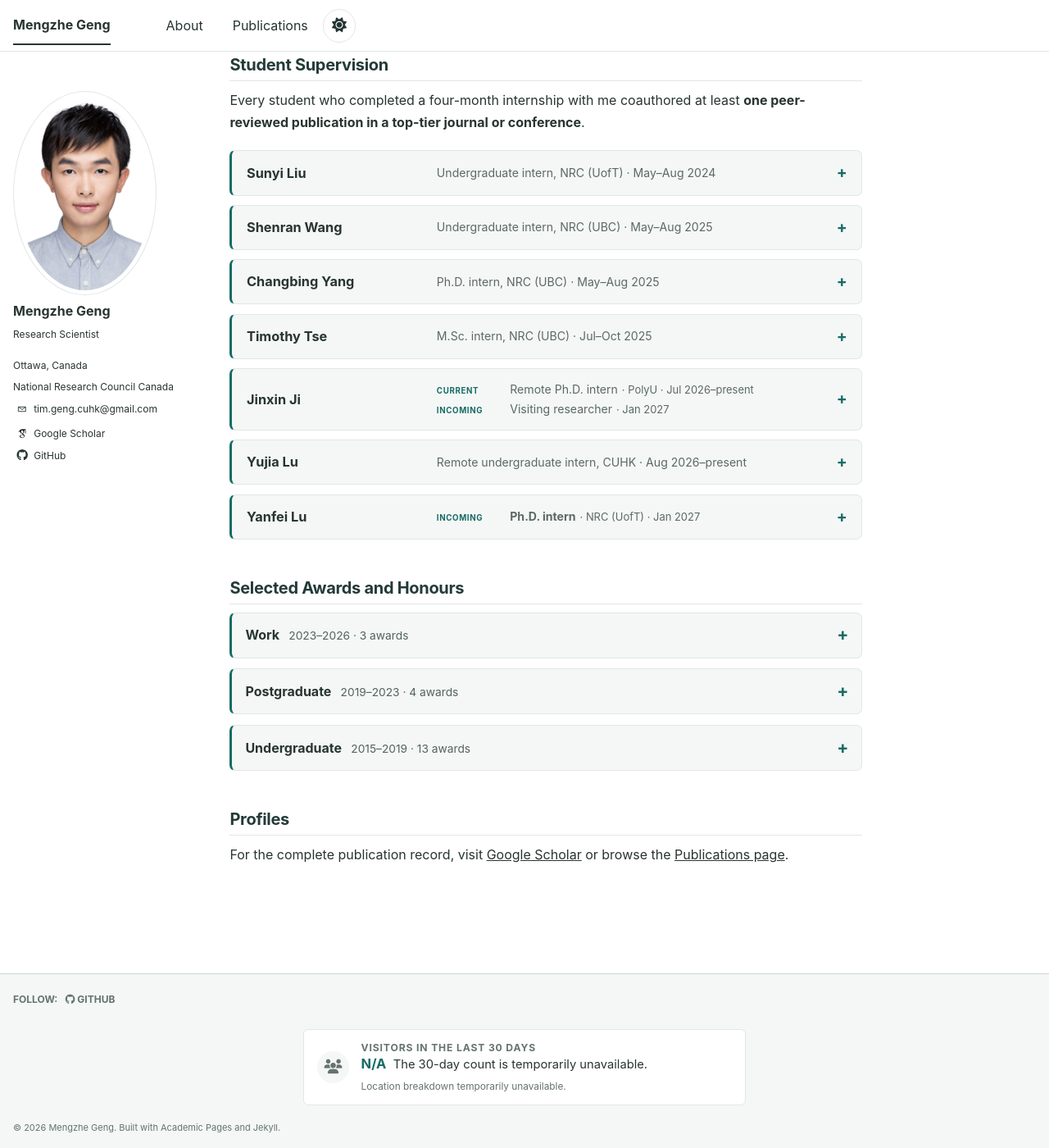
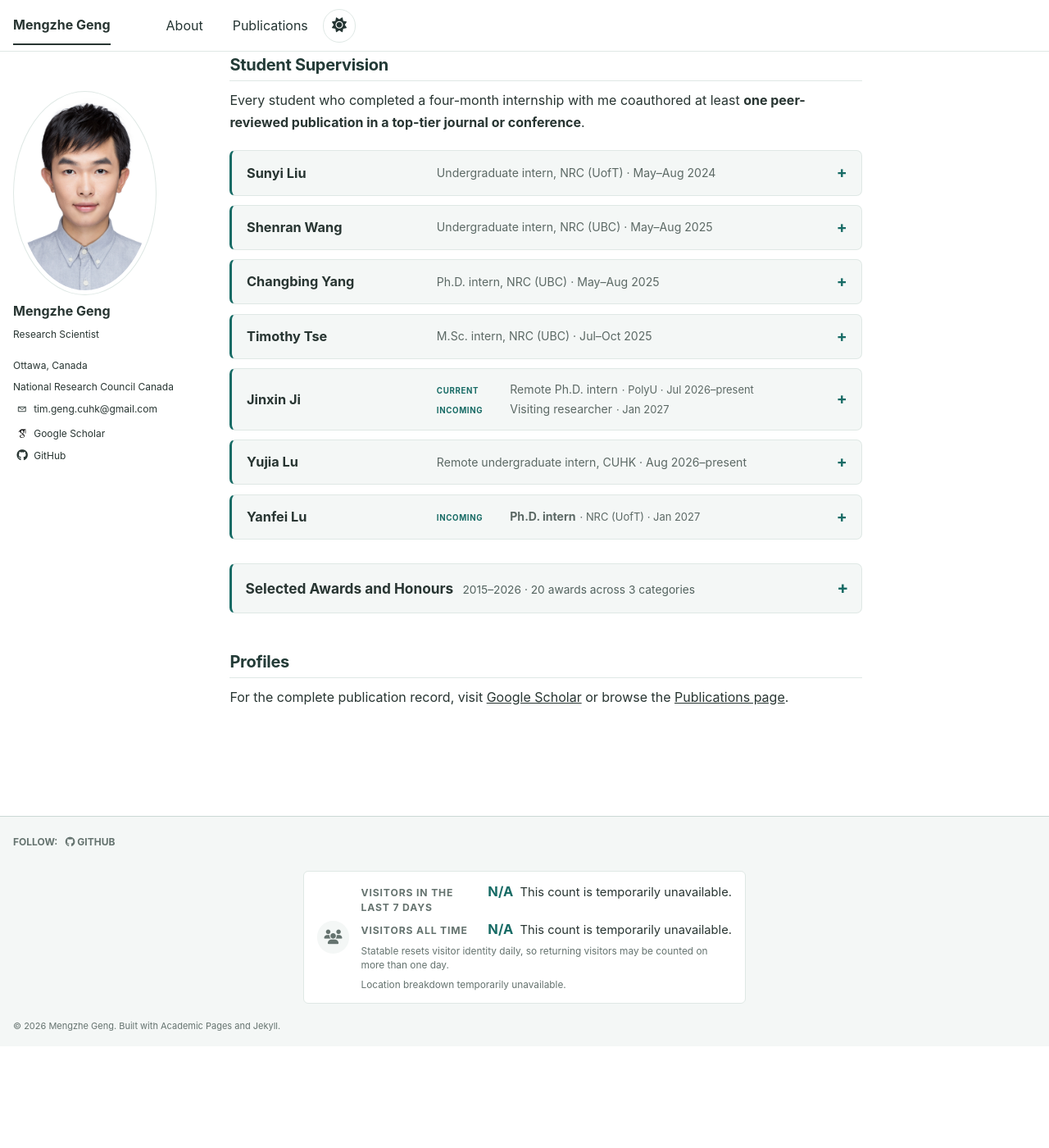
Before and after one commit to MENGZHEGENG/MENGZHEGENG.github.io, a Jekyll site: the page built from _pages/about.md, in a window 1280 px wide and 1400 px high, scrolled down 2489 px. Shown: the whole window at 82% size. Built offline with Jekyll 4.4.1, drawn with Linux system fonts in a browser that asks for light colours; some web fonts are replaced; after the commit the page ends 3765 px from its top, so only the background shows below that.

Commit message:
Update visitor metrics and collapse awards card

```diff
--- a/_includes/footer.html
+++ b/_includes/footer.html
@@ -19,30 +19,51 @@
 </div>
 {% endif %}
 
-<section class="visitor-counter" aria-labelledby="visitor-counter-title">
+<section class="visitor-counter" aria-label="Visitor statistics">
   <span class="visitor-counter__icon" aria-hidden="true">
     <i class="fas fa-users"></i>
   </span>
   <div class="visitor-counter__content">
-    <p class="visitor-counter__title" id="visitor-counter-title">Visitors in the last 30 days</p>
-    <p class="visitor-counter__reading">
-      {% if site.data.statable_visitor_count.visitors != nil %}
-        <strong>{{ site.data.statable_visitor_count.visitors }}</strong>
-        {% if site.data.statable_visitor_count.visitors == 1 %}
+    <div class="visitor-counter__metrics">
+      <div class="visitor-counter__metric">
+        <p class="visitor-counter__metric-label">Visitors in the last 7 days</p>
+        <p class="visitor-counter__metric-reading">
+          {% if site.data.statable_visitor_count.visitors_last_7_days != nil %}
+            <strong>{{ site.data.statable_visitor_count.visitors_last_7_days }}</strong>
+            {% if site.data.statable_visitor_count.visitors_last_7_days == 1 %}
               <span>visitor</span>
             {% else %}
               <span>visitors</span>
             {% endif %}
           {% else %}
             <strong aria-label="Count unavailable">N/A</strong>
-        <span>The 30-day count is temporarily unavailable.</span>
+            <span>This count is temporarily unavailable.</span>
           {% endif %}
         </p>
+      </div>
+      <div class="visitor-counter__metric">
+        <p class="visitor-counter__metric-label">Visitors all time</p>
+        <p class="visitor-counter__metric-reading">
+          {% if site.data.statable_visitor_count.visitors_all_time != nil %}
+            <strong>{{ site.data.statable_visitor_count.visitors_all_time }}</strong>
+            {% if site.data.statable_visitor_count.visitors_all_time == 1 %}
+              <span>visitor</span>
+            {% else %}
+              <span>visitors</span>
+            {% endif %}
+          {% else %}
+            <strong aria-label="Count unavailable">N/A</strong>
+            <span>This count is temporarily unavailable.</span>
+          {% endif %}
+        </p>
+      </div>
+    </div>
+    <p class="visitor-counter__note">Statable resets visitor identity daily, so returning visitors may be counted on more than one day.</p>
     {% if site.data.statable_visitor_count.countries_available and site.data.statable_visitor_count.countries.size > 0 %}
       <details class="visitor-counter__locations">
         <summary>
           <span>Visitors by location</span>
-          <span class="visitor-counter__location-total">{{ site.data.statable_visitor_count.countries.size }} locations</span>
+          <span class="visitor-counter__location-total">last 7 days · {{ site.data.statable_visitor_count.countries.size }} locations</span>
         </summary>
         <div class="visitor-counter__country-breakdown">
           <ol class="visitor-counter__country-list">
@@ -54,7 +75,7 @@
               </li>
             {% endfor %}
           </ol>
-          <p class="visitor-counter__country-note">Location estimates are approximate; counts may not add to the overall total.</p>
+          <p class="visitor-counter__country-note">Location estimates are approximate; counts may not add to the 7-day total.</p>
         </div>
       </details>
     {% else %}
--- a/_pages/about.md
+++ b/_pages/about.md
@@ -211,61 +211,59 @@ classes: wide
   </details>
 </div>
 
-<h2 id="awards">Selected Awards and Honours</h2>
-<div class="award-groups">
-  <details class="award-group">
-    <summary class="award-group__summary">
-      <span class="award-group__summary-main">
+<details id="awards" class="award-card">
+  <summary class="award-card__summary">
+    <span class="award-card__summary-main">
+      <span class="award-card__title" role="heading" aria-level="2">Selected Awards and Honours</span>
+      <span class="award-card__meta">2015–2026 · 20 awards across 3 categories</span>
+    </span>
+  </summary>
+  <div class="award-groups">
+    <section class="award-group" aria-labelledby="award-group-undergraduate">
+      <h3 class="award-group__heading" id="award-group-undergraduate">
+        <span class="award-group__title">Undergraduate</span>
+        <span class="award-group__meta">2015–2019 · 13 awards</span>
+      </h3>
+      <ul class="award-list">
+        <li class="award-item">2019 — <a href="https://www.hkxfoundation.org/aboutus" target="_blank" rel="noopener noreferrer">Finalist, Hong Kong X Foundation FYP+ Project</a></li>
+        <li class="award-item">2019 — CUHK Academic Excellence Scholarship for Non-local Students</li>
+        <li class="award-item">2019 — <strong><a href="https://www3.erg.cuhk.edu.hk/erg/Elite/Scholarship" target="_blank" rel="noopener noreferrer">CUHK ELITE Stream Student Scholarship</a></strong></li>
+        <li class="award-item">2018 — <strong>CUHK Best Project Award for Undergraduate Research Summer Internship</strong></li>
+        <li class="award-item">2018 — <a href="https://admission.cuhk.edu.hk/fees-financing-your-studies/scholarships/reaching-out-award/" target="_blank" rel="noopener noreferrer">HKSAR Government Reaching Out Award</a></li>
+        <li class="award-item">2018 — CUHK S.H. Ho College Outstanding Student Scholarship</li>
+        <li class="award-item">2017 — <strong><a href="https://admission.cuhk.edu.hk/fees-financing-your-studies/scholarships/talent-development-sch/" target="_blank" rel="noopener noreferrer">HKSAR Government Talent Development Scholarship (Innovation)</a></strong></li>
+        <li class="award-item">2017 — <strong><a href="https://www.theiet.org/impact-society/awards-prizes-and-scholarships/iet-student-prizes" target="_blank" rel="noopener noreferrer">The IET Prize</a></strong>, the Institute of Engineering and Technology</li>
+        <li class="award-item">2017 — CUHK S.H. Ho College Outstanding Student Scholarship</li>
+        <li class="award-item">2016 — <strong><a href="https://www3.erg.cuhk.edu.hk/erg/Elite/Scholarship" target="_blank" rel="noopener noreferrer">CUHK ELITE Stream Student Scholarship</a></strong></li>
+        <li class="award-item">2016 — CUHK S.H. Ho College Outstanding Student Scholarship</li>
+        <li class="award-item">2015 — <strong><a href="https://www.csclf.org/" target="_blank" rel="noopener noreferrer">The Soong Ching Ling Foundation Zhiyuan Scholarship</a></strong></li>
+        <li class="award-item">2015 — CUHK S.H. Ho College Outstanding Student Scholarship</li>
+      </ul>
+    </section>
+    <section class="award-group" aria-labelledby="award-group-postgraduate">
+      <h3 class="award-group__heading" id="award-group-postgraduate">
+        <span class="award-group__title">Postgraduate</span>
+        <span class="award-group__meta">2019–2023 · 4 awards</span>
+      </h3>
+      <ul class="award-list">
+        <li class="award-item">2023 — <strong>Valedictorian</strong>, <a href="https://www.cpr.cuhk.edu.hk/en/press/cuhk-holds-92nd-congregation-for-the-conferment-of-degrees/" target="_blank" rel="noopener noreferrer">CUHK Postgraduate Class of 2023</a></li>
+        <li class="award-item">2023 — <strong><a href="https://2023.ieeeicassp.org/outstanding-reviewer-recognitions/" target="_blank" rel="noopener noreferrer">IEEE ICASSP Outstanding Reviewer</a></strong></li>
+        <li class="award-item">2023 — <a href="https://interspeech2023.org/travel-grants/" target="_blank" rel="noopener noreferrer">ISCA INTERSPEECH Travel Grant</a></li>
+        <li class="award-item">2019–2023 — <a href="https://www.gs.cuhk.edu.hk/admissions/scholarships-fees/studentships" target="_blank" rel="noopener noreferrer">CUHK Postgraduate Studentship</a></li>
+      </ul>
+    </section>
+    <section class="award-group" aria-labelledby="award-group-work">
+      <h3 class="award-group__heading" id="award-group-work">
         <span class="award-group__title">Work</span>
         <span class="award-group__meta">2023–2026 · 3 awards</span>
-      </span>
-    </summary>
-    <ul class="award-list">
-      <li class="award-item">2026 — <strong><a href="https://www.canada.ca/en/government/system/digital-government/gcdigital-community/networking-events/digital-government-community-awards/awards.html" target="_blank" rel="noopener noreferrer">Award for Excellence in Inclusion, Diversity, Equity and Accessibility</a></strong>, Digital Government Community Awards, Government of Canada <span class="award-qualifier"><strong>One team recipient per year</strong></span></li>
-      <li class="award-item">2026 — <strong>Honourable Mention, Outstanding Achievement Award</strong>, NRC Inclusive Innovation Award, National Research Council Canada <span class="award-qualifier"><strong>One team recipient per year</strong></span></li>
-      <li class="award-item">2025 — <strong>IEEE Signal Processing Society Top 25 Downloaded Article (2024–2025),</strong> <a class="award-article-title" href="https://ieeexplore.ieee.org/document/10584335/" target="_blank" rel="noopener noreferrer">“Self-Supervised ASR Models and Features for Dysarthric and Elderly Speech Recognition”</a>, <em>IEEE/ACM Transactions on Audio, Speech, and Language Processing</em>, IEEE Xplore</li>
-    </ul>
-  </details>
-
-  <details class="award-group">
-    <summary class="award-group__summary">
-      <span class="award-group__summary-main">
-        <span class="award-group__title">Postgraduate</span>
-        <span class="award-group__meta">2019–2023 · 4 awards</span>
-      </span>
-    </summary>
-    <ul class="award-list">
-      <li class="award-item">2023 — <strong>Valedictorian</strong>, <a href="https://www.cpr.cuhk.edu.hk/en/press/cuhk-holds-92nd-congregation-for-the-conferment-of-degrees/" target="_blank" rel="noopener noreferrer">CUHK Postgraduate Class of 2023</a></li>
-      <li class="award-item">2023 — <strong><a href="https://2023.ieeeicassp.org/outstanding-reviewer-recognitions/" target="_blank" rel="noopener noreferrer">IEEE ICASSP Outstanding Reviewer</a></strong></li>
-      <li class="award-item">2023 — <a href="https://interspeech2023.org/travel-grants/" target="_blank" rel="noopener noreferrer">ISCA INTERSPEECH Travel Grant</a></li>
-      <li class="award-item">2019–2023 — <a href="https://www.gs.cuhk.edu.hk/admissions/scholarships-fees/studentships" target="_blank" rel="noopener noreferrer">CUHK Postgraduate Studentship</a></li>
-    </ul>
-  </details>
-
-  <details class="award-group">
-    <summary class="award-group__summary">
-      <span class="award-group__summary-main">
-        <span class="award-group__title">Undergraduate</span>
-        <span class="award-group__meta">2015–2019 · 13 awards</span>
-      </span>
-    </summary>
-    <ul class="award-list">
-      <li class="award-item">2019 — <a href="https://www.hkxfoundation.org/aboutus" target="_blank" rel="noopener noreferrer">Finalist, Hong Kong X Foundation FYP+ Project</a></li>
-      <li class="award-item">2019 — CUHK Academic Excellence Scholarship for Non-local Students</li>
-      <li class="award-item">2019 — <strong><a href="https://www3.erg.cuhk.edu.hk/erg/Elite/Scholarship" target="_blank" rel="noopener noreferrer">CUHK ELITE Stream Student Scholarship</a></strong></li>
-      <li class="award-item">2018 — <strong>CUHK Best Project Award for Undergraduate Research Summer Internship</strong></li>
-      <li class="award-item">2018 — <a href="https://admission.cuhk.edu.hk/fees-financing-your-studies/scholarships/reaching-out-award/" target="_blank" rel="noopener noreferrer">HKSAR Government Reaching Out Award</a></li>
-      <li class="award-item">2018 — CUHK S.H. Ho College Outstanding Student Scholarship</li>
-      <li class="award-item">2017 — <strong><a href="https://admission.cuhk.edu.hk/fees-financing-your-studies/scholarships/talent-development-sch/" target="_blank" rel="noopener noreferrer">HKSAR Government Talent Development Scholarship (Innovation)</a></strong></li>
-      <li class="award-item">2017 — <strong><a href="https://www.theiet.org/impact-society/awards-prizes-and-scholarships/iet-student-prizes" target="_blank" rel="noopener noreferrer">The IET Prize</a></strong>, the Institute of Engineering and Technology</li>
-      <li class="award-item">2017 — CUHK S.H. Ho College Outstanding Student Scholarship</li>
-      <li class="award-item">2016 — <strong><a href="https://www3.erg.cuhk.edu.hk/erg/Elite/Scholarship" target="_blank" rel="noopener noreferrer">CUHK ELITE Stream Student Scholarship</a></strong></li>
-      <li class="award-item">2016 — CUHK S.H. Ho College Outstanding Student Scholarship</li>
-      <li class="award-item">2015 — <strong><a href="https://www.csclf.org/" target="_blank" rel="noopener noreferrer">The Soong Ching Ling Foundation Zhiyuan Scholarship</a></strong></li>
-      <li class="award-item">2015 — CUHK S.H. Ho College Outstanding Student Scholarship</li>
-    </ul>
-  </details>
-</div>
-
+      </h3>
+      <ul class="award-list">
+        <li class="award-item">2026 — <strong><a href="https://www.canada.ca/en/government/system/digital-government/gcdigital-community/networking-events/digital-government-community-awards/awards.html" target="_blank" rel="noopener noreferrer">Award for Excellence in Inclusion, Diversity, Equity and Accessibility</a></strong>, Digital Government Community Awards, Government of Canada <span class="award-qualifier"><strong>One team recipient per year</strong></span></li>
+        <li class="award-item">2026 — <strong>Honourable Mention, Outstanding Achievement Award</strong>, NRC Inclusive Innovation Award, National Research Council Canada <span class="award-qualifier"><strong>One team recipient per year</strong></span></li>
+        <li class="award-item">2025 — <strong>IEEE Signal Processing Society Top 25 Downloaded Article (2024–2025),</strong> <a class="award-article-title" href="https://ieeexplore.ieee.org/document/10584335/" target="_blank" rel="noopener noreferrer">“Self-Supervised ASR Models and Features for Dysarthric and Elderly Speech Recognition”</a>, <em>IEEE/ACM Transactions on Audio, Speech, and Language Processing</em>, IEEE Xplore</li>
+      </ul>
+    </section>
+  </div>
+</details>
 <h2>Profiles</h2>
 <p>For the complete publication record, visit <a href="{{ site.author.googlescholar }}">Google Scholar</a> or browse the <a href="{{ '/publications/' | relative_url }}">Publications page</a>.</p>
--- a/_sass/_custom.scss
+++ b/_sass/_custom.scss
@@ -1086,34 +1086,29 @@ html[data-theme="dark"] .timeline-row {
   }
 }
 
-.award-groups {
-  display: grid;
-  gap: 0.8em;
-  margin: 0.6em 0 1.8em;
-}
-
-.award-group {
+.award-card {
   overflow: hidden;
   border: 1px solid var(--global-border-color);
   border-left: 3px solid var(--site-focus-color);
   border-radius: 7px;
   background: var(--site-surface-muted);
-}
-
-.award-group__summary {
+  margin: 0.6em 0 1.8em;
+}
+
+.award-card__summary {
   display: flex;
   align-items: center;
   gap: 0.75em;
-  padding: 0.85em 1em;
+  padding: 0.95em 1em;
   cursor: pointer;
   list-style: none;
 }
 
-.award-group__summary::-webkit-details-marker {
+.award-card__summary::-webkit-details-marker {
   display: none;
 }
 
-.award-group__summary::after {
+.award-card__summary::after {
   margin-left: auto;
   color: var(--site-focus-color);
   content: "+";
@@ -1122,11 +1117,11 @@ html[data-theme="dark"] .timeline-row {
   line-height: 1;
 }
 
-.award-group[open] .award-group__summary::after {
+.award-card[open] .award-card__summary::after {
   content: "−";
 }
 
-.award-group__summary-main {
+.award-card__summary-main {
   display: flex;
   min-width: 0;
   flex-wrap: wrap;
@@ -1134,29 +1129,55 @@ html[data-theme="dark"] .timeline-row {
   gap: 0.25em 0.7em;
 }
 
+.award-card__title {
+  color: var(--global-text-color);
+  font-size: 1.08em;
+  font-weight: 750;
+}
+
+.award-card__meta,
+.award-group__meta {
+  color: var(--site-muted-color);
+  font-size: 0.86em;
+}
+
+.award-card__summary:hover {
+  background: var(--site-surface-color);
+}
+
+.award-card__summary:focus-visible {
+  outline: 3px solid var(--site-focus-color);
+  outline-offset: -3px;
+}
+
+.award-groups {
+  display: grid;
+  gap: 0;
+  margin: 0 1em 0.95em;
+}
+
+.award-group {
+  padding-top: 0.85em;
+  border-top: 1px solid var(--global-border-color);
+}
+
+.award-group__heading {
+  display: flex;
+  flex-wrap: wrap;
+  align-items: baseline;
+  gap: 0.25em 0.7em;
+  margin: 0 0 0.45em;
+  font-size: 1em;
+}
+
 .award-group__title {
   color: var(--global-text-color);
   font-weight: 750;
 }
 
-.award-group__meta {
-  color: var(--site-muted-color);
-  font-size: 0.86em;
-}
-
-.award-group__summary:hover {
-  background: var(--site-surface-color);
-}
-
-.award-group__summary:focus-visible {
-  outline: 3px solid var(--site-focus-color);
-  outline-offset: -3px;
-}
-
 .award-list {
-  margin: 0.1em 1em 0.95em;
-  padding: 0.85em 0 0 1.35em;
-  border-top: 1px solid var(--global-border-color);
+  margin: 0 0 0.85em;
+  padding: 0 0 0 1.35em;
 }
 
 .award-group .award-list li:last-child {
@@ -1183,19 +1204,25 @@ html[data-theme="dark"] .timeline-row {
 }
 
 @media (max-width: 48em) {
-  .award-group__summary {
+  .award-card__summary {
     padding: 0.78em 0.82em;
   }
 
-  .award-group__summary-main {
+  .award-card__summary-main {
     flex-direction: column;
     align-items: flex-start;
     gap: 0.12em;
   }
 
-  .award-group .award-list {
-    margin: 0.1em 0.82em 0.82em;
+  .award-groups {
+    margin: 0 0.82em 0.82em;
+  }
+
+  .award-group {
     padding-top: 0.7em;
+  }
+
+  .award-list {
     padding-left: 1.25em;
   }
 }
@@ -1317,13 +1344,25 @@ html[data-theme="dark"] .timeline-row {
   min-width: 0;
 }
 
-.visitor-counter__title,
-.visitor-counter__reading {
+.visitor-counter__metric-label,
+.visitor-counter__metric-reading {
   margin: 0;
   line-height: 1.45;
 }
 
-.visitor-counter__title {
+.visitor-counter__metrics {
+  display: grid;
+  gap: 0.38em;
+}
+
+.visitor-counter__metric {
+  display: grid;
+  grid-template-columns: minmax(0, 1fr) auto;
+  align-items: baseline;
+  gap: 0.3em 0.8em;
+}
+
+.visitor-counter__metric-label {
   color: var(--global-text-color-light);
   font-size: 0.76em;
   font-weight: 700;
@@ -1331,12 +1370,13 @@ html[data-theme="dark"] .timeline-row {
   text-transform: uppercase;
 }
 
-.visitor-counter__reading {
+.visitor-counter__metric-reading {
   color: var(--global-text-color);
   font-size: 0.92em;
-}
-
-.visitor-counter__reading strong {
+  text-align: right;
+}
+
+.visitor-counter__metric-reading strong {
   margin-right: 0.25em;
   color: var(--global-link-color);
   font-size: 1.12em;
@@ -1430,7 +1470,8 @@ html[data-theme="dark"] .timeline-row {
 }
 
 .visitor-counter__country-note,
-.visitor-counter__locations-unavailable {
+.visitor-counter__locations-unavailable,
+.visitor-counter__note {
   margin: 0.55em 0 0;
   color: var(--global-text-color-light);
   font-size: 0.74em;
```
Also changed, not shown: scripts/fetch_statable_visitor_count.py (+116 -21 lines), .github/workflows/pages.yml, .github/workflows/visitor-count.yml. Lines whose indentation alone changed are shown as unchanged.
